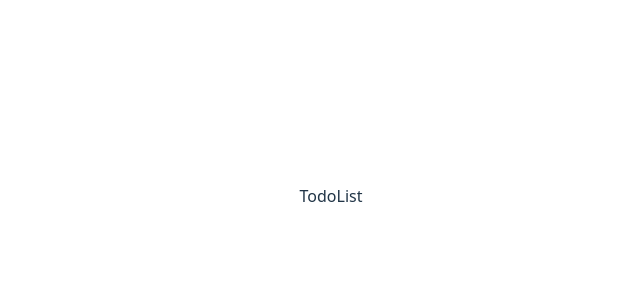
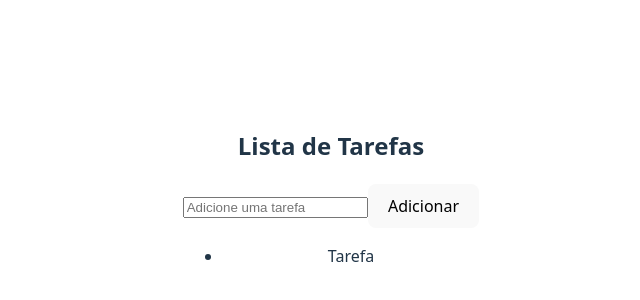
Before and after one commit to gabriellydasi/avanti-innovation-class-2025, a React (Vite) app in the folder react/2_todolist/: page / in a window 1280 px wide. Shown: the part 204-504 px from the top of the page, without its empty margins (309-949 px from the left). Built offline with nearby package versions, Linux system fonts and the light colour scheme.

Commit message:
Seção 02 | Hooks useState e useEffects | Aula 19 - Projeto todolist - estrutura

```diff
--- a/react/2_todolist/src/components/TodoList.jsx
+++ b/react/2_todolist/src/components/TodoList.jsx
@@ -4,7 +4,20 @@ import styles from './TodoList.module.css'
 
 const TodoList = () => {
   return (
-    <div>TodoList</div>
+    <div className={styles.container}>
+        <h2 className={styles.title}>Lista de Tarefas</h2>
+        <div className={styles.inputContainer}>
+            <input
+                type='text'
+                placeholder='Adicione uma tarefa'
+                className={styles.input}
+            />
+            <button className={styles.button}>Adicionar</button>
+        </div>
+        <ul className={styles.taskList}>
+            <li className={styles.taskItem}>Tarefa</li>
+        </ul>
+    </div>
   )
 }
 
```
